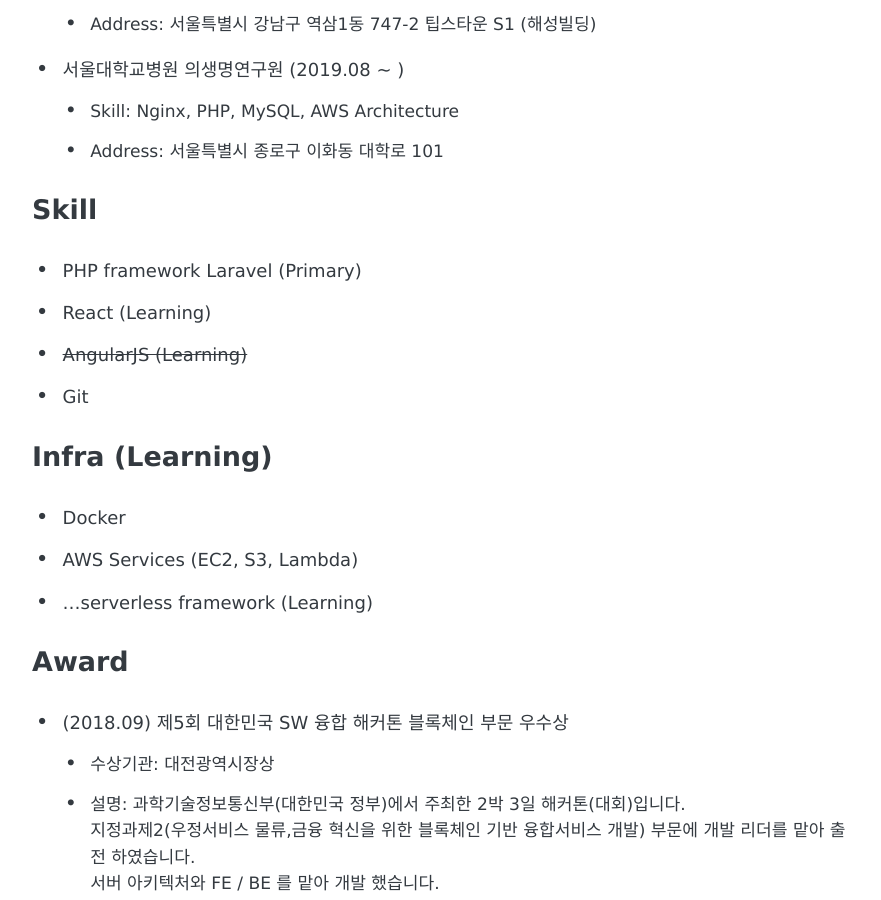
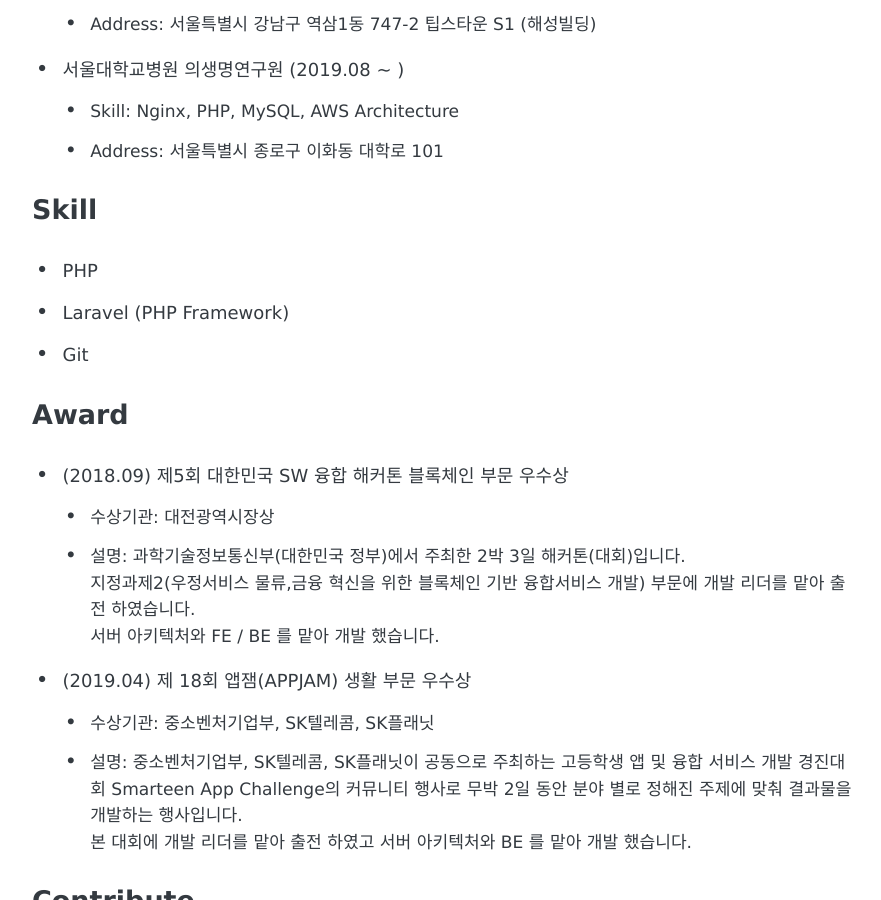
Before and after one commit to mingeunkim/mingeunkim.github.io, a Jekyll site: the page built from about.md, in a window 1280 px wide and 900 px high, scrolled down 639 px. Shown: the whole window, without its empty margins (194-1075 px from the left). Built offline with Jekyll 4.4.1, drawn with Linux system fonts in a browser that asks for light colours; some web fonts are replaced.

Commit message:
Update about.md

```diff
--- a/about.md
+++ b/about.md
@@ -23,15 +23,9 @@
     - Address: 서울특별시 종로구 이화동 대학로 101
 
 ### Skill
-- PHP framework Laravel (Primary)
-- React (Learning)
-- <del>AngularJS (Learning)</del>
+- PHP
+- Laravel (PHP Framework)
 - Git
-
-### Infra (Learning)
-- Docker
-- AWS Services (EC2, S3, Lambda)
-- ...serverless framework (Learning)
 
 ### Award
 - (2018.09) 제5회 대한민국 SW 융합 해커톤 블록체인 부문 우수상
```
